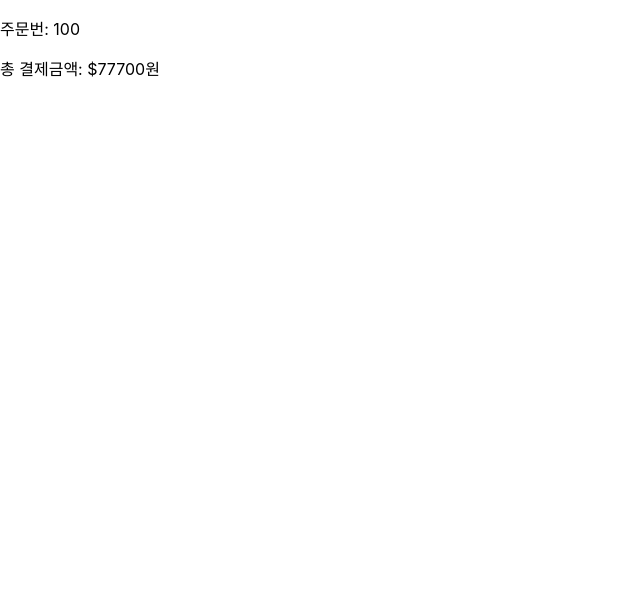
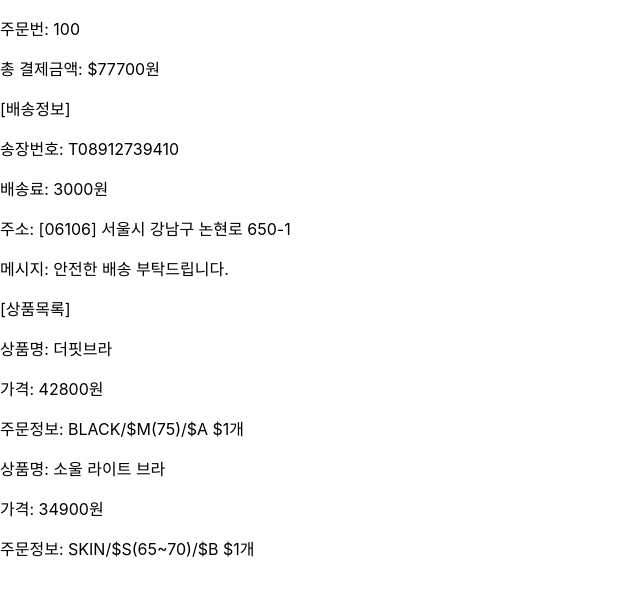
Before and after one commit to antigravity-official/anti-frontend-order, a React (Create React App) app: page / in a window 1280 px wide. Shown: the top 596 px of the page, without its empty margins (0-640 px from the left). Built offline with nearby package versions, Linux system fonts and the light colour scheme.

Commit message:
Feat: Shipping(배송정보)와 OrderProduct(주문물품) component 분리하여 관심사 별 데이터 props 전달 관리

```diff
--- a/src/App.tsx
+++ b/src/App.tsx
@@ -1,11 +1,13 @@
-import React, { useState } from 'react'
+import { Fragment } from 'react'
+
 import useGetOrdersQuery from './hooks/useGetOrdersQuery'
-
+import { OrderProduct as OrderProductTypes, Shipping as ShippingTypes } from './types/ordersTypes'
 import OrderInfo from './components/OrderInfo'
+import OrderProduct from './components/OrderProduct'
+import Shipping from './components/Shipping'
 
 const App = () => {
   const { isLoading, data: ordersData } = useGetOrdersQuery()
-  const [orderInfo, setOrderInfo] = useState(Array.of(''))
 
   if (isLoading || !ordersData) {
     return <div>Loading...</div>
@@ -17,14 +19,29 @@ const App = () => {
     amount: ordersData.amount,
   }
 
+  const shippingOrderProducData: { shipping: ShippingTypes; products: OrderProductTypes[] }[] = [
+    {
+      shipping: ordersData.shipping,
+      products: ordersData.products,
+    },
+  ]
+
   return (
-    <div>
+    <>
       <OrderInfo orderInfoData={orderInfoData} />
-      {orderInfo.map((line, infoIndex) => {
-        const infoKey = `info-${infoIndex}`
-        return <div key={infoKey}>{line}</div>
+      {shippingOrderProducData.map((data, index) => {
+        const dataKey = `data-${index}`
+        const shippingData = data.shipping
+        const orderProductData = data.products
+
+        return (
+          <Fragment key={dataKey}>
+            <Shipping shippingData={shippingData} />
+            <OrderProduct orderProductData={orderProductData} />
+          </Fragment>
+        )
       })}
-    </div>
+    </>
   )
 }
 
--- /dev/null
+++ b/src/components/OrderProduct.tsx
@@ -0,0 +1,31 @@
+import { Fragment } from 'react'
+
+import { OrderProduct as OrderProductTypes } from '../types/ordersTypes'
+
+interface OrderInfoProps {
+  orderProductData: OrderProductTypes[]
+}
+
+const OrderProduct = ({ orderProductData }: OrderInfoProps) => {
+  return (
+    <>
+      <p>[상품목록]</p>
+      {orderProductData.map((orderProduct, index) => {
+        const orderProductKey = `orderProduct-${index}`
+
+        return (
+          <Fragment key={orderProductKey}>
+            <p>상품명: {orderProduct.name}</p>
+            <p>가격: {orderProduct.price}원</p>
+            <p>
+              주문정보: {orderProduct.stock.color}/${orderProduct.stock.band}/${orderProduct.stock.cup} $
+              {orderProduct.stock.quantity}개
+            </p>
+          </Fragment>
+        )
+      })}
+    </>
+  )
+}
+
+export default OrderProduct
--- /dev/null
+++ b/src/components/Shipping.tsx
@@ -0,0 +1,21 @@
+import { Shipping as ShippingTypes } from '../types/ordersTypes'
+
+interface ShippingProps {
+  shippingData: ShippingTypes
+}
+
+const Shipping = ({ shippingData }: ShippingProps) => {
+  return (
+    <>
+      <p>[배송정보]</p>
+      <p>송장번호: {shippingData.trackingNumber}</p>
+      <p>배송료: {shippingData.shippingFee}원</p>
+      <p>
+        주소: [{shippingData.post}] {shippingData.address}
+      </p>
+      <p>메시지: {shippingData.message}</p>
+    </>
+  )
+}
+
+export default Shipping
```
